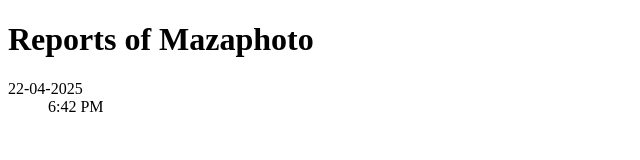
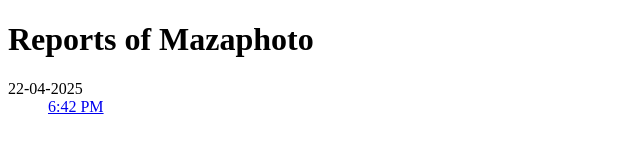
Before and after one commit to pranav-fluidscapes/pranav-fluidscapes.github.io, a plain HTML site: page mazaphoto.html in a window 1280 px wide. Shown: the full height of the page, 0-640 px from the left. Drawn offline with Linux system fonts and the light colour scheme.

Commit message:
Update mazaphoto.html

```diff
--- a/mazaphoto.html
+++ b/mazaphoto.html
@@ -9,7 +9,7 @@
     <h1>Reports of Mazaphoto</h1>
     <dl>
         <dt>22-04-2025</dt>
-        <dd href="mochawesome-report/MazaPhoto/mazaphoto-cypress-22-04-2025.html">6:42 PM</dd>
+        <a href="mochawesome-report/MazaPhoto/mazaphoto-cypress-22-04-2025.html"><dd>6:42 PM</dd></a>
       </dl>
 </body>
 </html>
```
